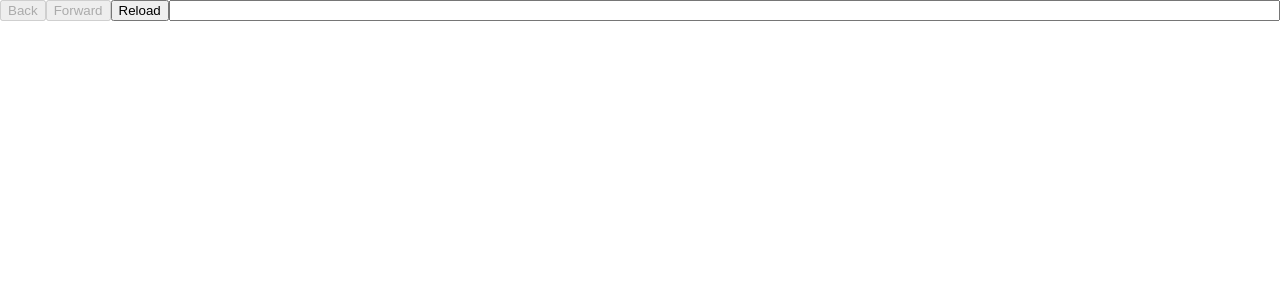
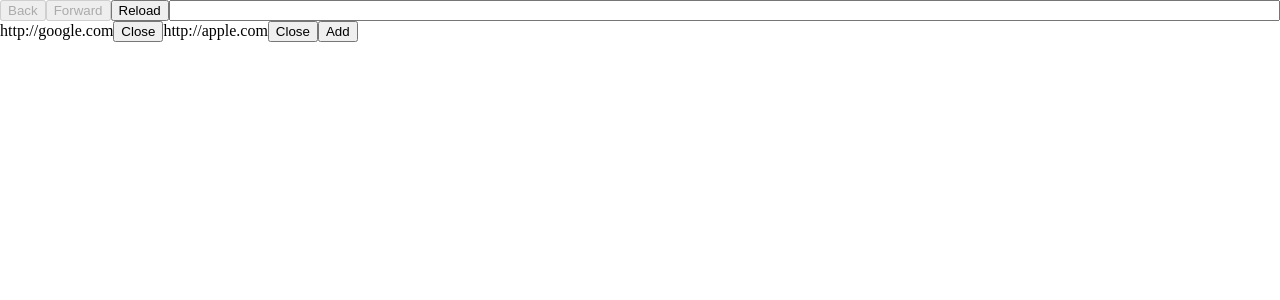
Before and after one commit to hharnisc/electron-browser, a React (Create React App) app: page / in a window 1280 px wide. Shown: the top 300 px of the page. Built offline with nearby package versions, Linux system fonts and the light colour scheme.

Commit message:
stub in TabBar

```diff
--- a/src/components/App.jsx
+++ b/src/components/App.jsx
@@ -1,6 +1,7 @@
 import React from 'react';
 import WebView from '../containers/WebView';
 import NavBar from '../containers/NavBar';
+import TabBar from '../containers/TabBar';
 
 const App = () =>
   <div
@@ -11,6 +12,7 @@ const App = () =>
     }}
   >
     <NavBar />
+    <TabBar />
     <WebView />
   </div>;
 
--- /dev/null
+++ b/src/components/Tab.jsx
@@ -0,0 +1,16 @@
+import React from 'react';
+import PropTypes from 'prop-types';
+
+const Tab = ({
+  url,
+}) =>
+  <li>
+    {url}
+    <button>Close</button>
+  </li>;
+
+Tab.propTypes = {
+  url: PropTypes.string.isRequired,
+};
+
+export default Tab;
--- /dev/null
+++ b/src/components/TabBar.jsx
@@ -0,0 +1,37 @@
+import React from 'react';
+import PropTypes from 'prop-types';
+import Tab from './Tab';
+
+// const tabs = [
+//   {
+//     url: 'http://google.com',
+//   },
+//   {
+//     url: 'http://apple.com',
+//   },
+// ];
+
+const TabBar = ({
+  tabs,
+}) =>
+  <div>
+    <ul
+      style={{
+        listStyleType: 'none',
+        margin: 0,
+        padding: 0,
+        display: 'flex',
+      }}
+    >
+      {tabs.map((tab, i) => <Tab url={tab.url} key={i} />)}
+      <li><button>Add</button></li>
+    </ul>
+  </div>;
+
+TabBar.propTypes = {
+  tabs: PropTypes.arrayOf(PropTypes.shape({
+    url: PropTypes.string.isRequired,
+  })).isRequired,
+};
+
+export default TabBar;
--- /dev/null
+++ b/src/containers/TabBar.js
@@ -0,0 +1,8 @@
+import { connect } from 'react-redux';
+import TabBar from '../components/TabBar';
+
+const mapStateToProps = state => state.tabbar;
+
+export default connect(
+  mapStateToProps,
+)(TabBar);
--- a/src/reducers/index.js
+++ b/src/reducers/index.js
@@ -1,8 +1,10 @@
 import { combineReducers } from 'redux';
 import navbar from './navbar';
 import webview from './webview';
+import tabbar from './tabbar';
 
 export default combineReducers({
   navbar,
   webview,
+  tabbar,
 });
--- /dev/null
+++ b/src/reducers/tabbar.js
@@ -0,0 +1,19 @@
+const initialState = {
+  tabs: [
+    {
+      url: 'http://google.com',
+    },
+    {
+      url: 'http://apple.com',
+    },
+  ],
+};
+
+const reducer = (state = initialState, action) => {
+  switch (action.type) {
+    default:
+      return state;
+  }
+};
+
+export default reducer;
```
